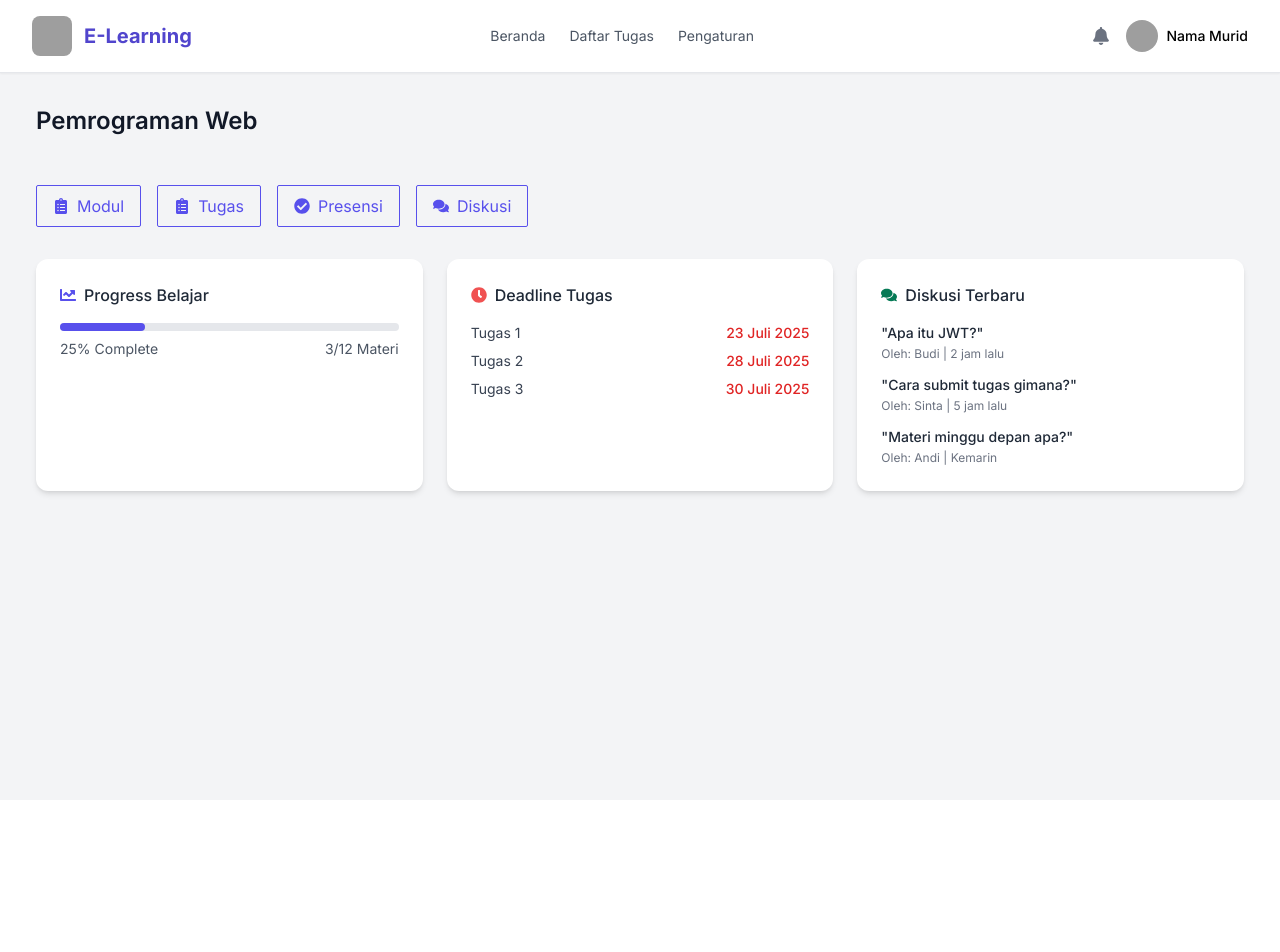
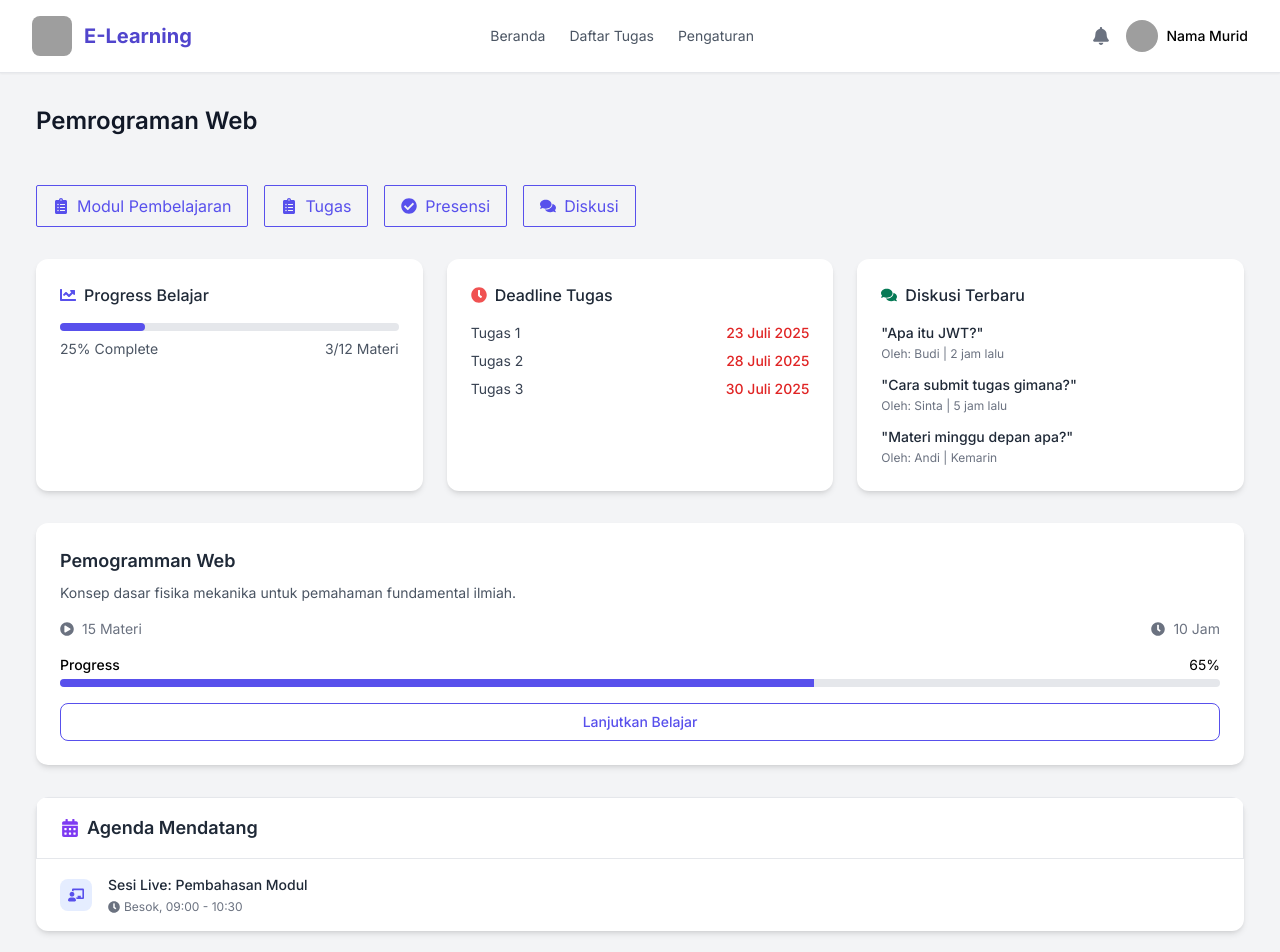
Before and after one commit to FebriansyahAmu/el-smkcktg, a Next.js app: page /murid/enrolled/kelas/1 in a window 1280 px wide. Shown: the top 952 px of the page. Before the commit the page ends 800 px from the top, so only its background shows below. Built offline with nearby package versions, Linux system fonts and the light colour scheme; no server answers; grey boxes are pictures that could not be loaded.

Commit message:
add: widget enrolled students

```diff
--- a/src/app/components/muridCourses/coursesDash/muridCourseDash.tsx
+++ b/src/app/components/muridCourses/coursesDash/muridCourseDash.tsx
@@ -7,6 +7,9 @@ import {
   FaComments,
   FaChartLine,
   FaClock,
+  FaCalendarAlt,
+  FaChalkboardTeacher,
+  FaPlayCircle,
 } from "react-icons/fa";
 import MuridPageNavbar from "../../muridPageComponents/muridPageNavbar";
 
@@ -30,7 +33,7 @@ export default function MuridCoursesDash() {
             className="px-4 py-2 border border-indigo-600 text-indigo-600 hover:bg-indigo-600 hover:text-white rounded-sm font-normal flex items-center transition-colors duration-200"
           >
             <FaClipboardList className="text-md mr-2" />
-            Modul
+            Modul Pembelajaran
           </a>
           <a
             href=""
@@ -122,6 +125,70 @@ export default function MuridCoursesDash() {
             </div>
           </div>
         </section>
+
+        <div className="bg-white rounded-xl shadow-md p-6 w-full mb-8">
+          <div className="flex justify-between items-start mb-2">
+            <h4 className="font-semibold text-gray-800 text-lg">
+              Pemogramman Web
+            </h4>
+          </div>
+          <p className="text-gray-600 text-sm mb-4">
+            Konsep dasar fisika mekanika untuk pemahaman fundamental ilmiah.
+          </p>
+
+          <div className="flex items-center justify-between text-sm text-gray-500 mb-4">
+            <span className="flex items-center">
+              <FaPlayCircle className="mr-2" />
+              15 Materi
+            </span>
+            <span className="flex items-center">
+              <FaClock className="mr-2" />
+              10 Jam
+            </span>
+          </div>
+
+          <div className="mt-4">
+            <div className="flex justify-between text-sm mb-1">
+              <span className="font-medium">Progress</span>
+              <span>65%</span>
+            </div>
+            <div className="w-full h-2 bg-gray-200 rounded-full overflow-hidden">
+              <div
+                className="h-full bg-indigo-600"
+                style={{ width: "65%" }}
+              ></div>
+            </div>
+          </div>
+
+          <button className="mt-4 w-full py-2 bg-white border border-indigo-600 text-indigo-600 hover:bg-indigo-50 rounded-lg text-sm font-medium transition duration-300">
+            Lanjutkan Belajar
+          </button>
+        </div>
+
+        <section className="bg-white rounded-xl shadow-md  overflow-hidden mb-8">
+          <div className="border border-gray-200 px-6 py-4">
+            <h3 className="text-lg font-semibold text-gray-800 flex items-center">
+              <FaCalendarAlt className="mr-2 text-purple-600" />
+              Agenda Mendatang
+            </h3>
+          </div>
+
+          <ul className="devide-y devide-gray-200">
+            <li className="px-6 py-4 flex items-center">
+              <div className="flex-shrink-0 bg-indigo-100 rounded-lg p-2">
+                <FaChalkboardTeacher className="text-indigo-600" />
+              </div>
+              <div className="ml-4">
+                <h4 className="text-sm font-medium text-gray-800 ">
+                  Sesi Live: Pembahasan Modul
+                </h4>
+                <p className="text-xs text-gray-500 mt-1 flex items-center">
+                  <FaClock className="mr-1" /> Besok, 09:00 - 10:30
+                </p>
+              </div>
+            </li>
+          </ul>
+        </section>
       </main>
     </div>
   );
--- a/src/app/components/muridPageComponents/muridPageNavbar.tsx
+++ b/src/app/components/muridPageComponents/muridPageNavbar.tsx
@@ -4,7 +4,7 @@ import { FaBell } from "react-icons/fa";
 
 function MuridPageNavbar() {
   return (
-    <header className="bg-white shadow-sm border-b">
+    <header className="sticky top-0 z-50 bg-white shadow-sm border-b">
       <div className="max-w-7xl mx-auto px-4 sm:px-6 lg:px-8 py-4">
         <nav className="flex items-center justify-between flex-wrap">
           {/* Logo dan Judul */}
```
